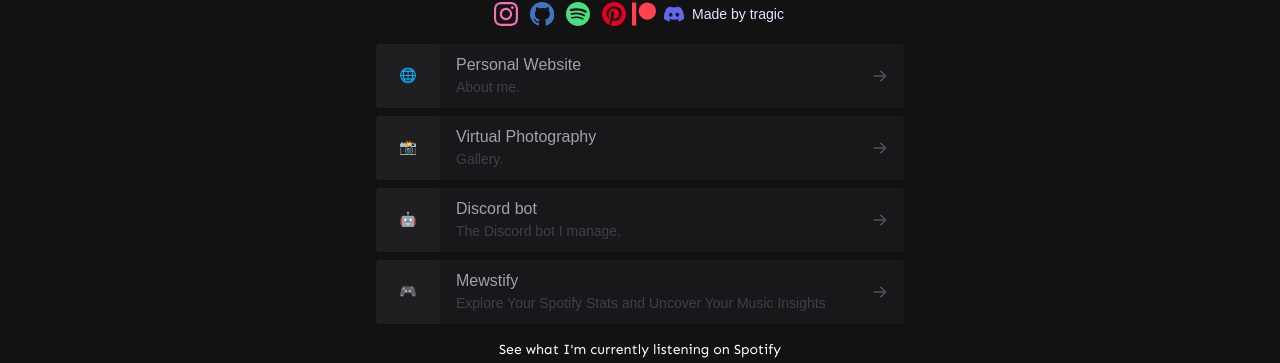
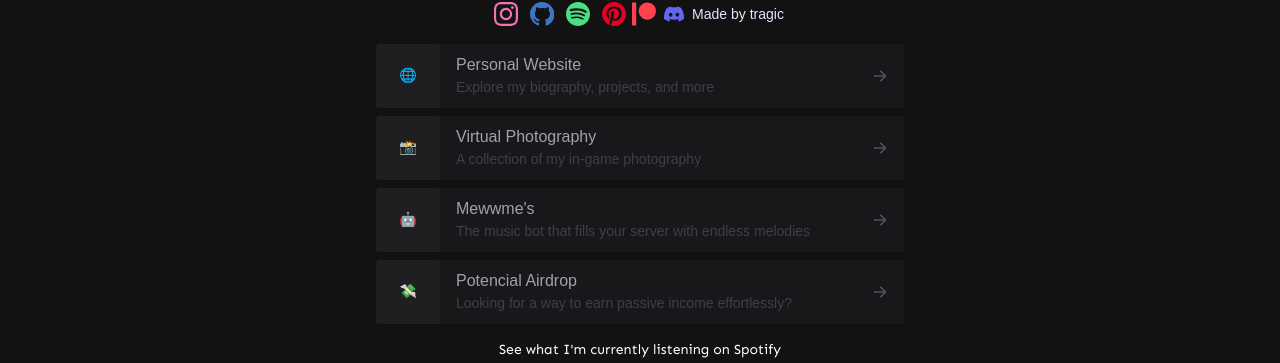
Before and after one commit to lrmn7/personal-bio, a Next.js app: page / in a window 1280 px wide. Shown: the part 426-789 px from the top of the page. Built offline with nearby package versions, Linux system fonts and the light colour scheme; no server answers.

Commit message:
Add and update descriptions for Virtual Photography and Personal Website sections in portfolio

```diff
--- a/next.config.js
+++ b/next.config.js
@@ -27,8 +27,8 @@ module.exports = {
         permanent: true,
       },
       {
-        source: '/mewstify',
-        destination: 'https://mewstify.vercel.app/',
+        source: '/airdrop',
+        destination: 'https://lrmn-airdrop.vercel.app/',
         permanent: true,
       },
       {
--- a/pages/index.tsx
+++ b/pages/index.tsx
@@ -207,7 +207,7 @@ export default function Home() {
                                       title="Nothing"
                                       className="xs:w-[220px] mt-1 w-[175px] truncate text-ellipsis whitespace-nowrap text-[14px] text-zinc-700 sm:w-[275px] md:w-[340px] lg:w-[400px]"
                                     >
-                                      About me.
+                                      Explore my biography, projects, and more
                                     </span>
                                   </div>
                                 </div>
@@ -251,7 +251,7 @@ export default function Home() {
                                       title="Web toolbox"
                                       className="xs:w-[220px] mt-1 w-[175px] truncate text-ellipsis whitespace-nowrap text-[14px] text-zinc-700 sm:w-[275px] md:w-[340px] lg:w-[400px]"
                                     >
-                                      Gallery.
+                                      A collection of my in-game photography
                                     </span>
                                   </div>
                                 </div>
@@ -289,13 +289,13 @@ export default function Home() {
                                       title="Nothing"
                                       className="text-ellipsis text-[16px] text-zinc-400"
                                     >
-                                      Discord bot
+                                      Mewwme&apos;s
                                     </span>
                                     <span
                                       title=""
                                       className="xs:w-[220px] mt-1 w-[175px] truncate text-ellipsis whitespace-nowrap text-[14px] text-zinc-700 sm:w-[275px] md:w-[340px] lg:w-[400px]"
                                     >
-                                      The Discord bot I manage.
+                                      The music bot that fills your server with endless melodies
                                     </span>
                                   </div>
                                 </div>
@@ -317,7 +317,7 @@ export default function Home() {
 
                         <div className="bg-animate group mb-1 w-full cursor-pointer rounded bg-gradient-to-r from-zinc-900 via-zinc-600 to-zinc-900 text-sm text-zinc-400 shadow transition-all">
                           <a
-                            href="/mewstify"
+                            href="/airdrop"
                             target="_blank"
                             rel="noopener noreferrer nofollow"
                             className="w-full transition-all sm:hover:opacity-70"
@@ -326,21 +326,20 @@ export default function Home() {
                               <span className="relative mt-2 flex w-full flex-row items-center justify-between rounded bg-zinc-900 text-sm leading-tight">
                                 <div className="flex items-center justify-center">
                                   <div className="flex h-16 w-16 items-center justify-center rounded bg-zinc-800 bg-opacity-50">
-                                    <span className=""> 🎮 </span>
+                                    <span className=""> 💸 </span>
                                   </div>
                                   <div className="mx-4 flex flex-col">
                                     <span
                                       title="Nothing"
                                       className="text-ellipsis text-[16px] text-zinc-400"
                                     >
-                                      Mewstify
+                                      Potencial Airdrop
                                     </span>
                                     <span
                                       title=""
                                       className="xs:w-[220px] mt-1 w-[175px] truncate text-ellipsis whitespace-nowrap text-[14px] text-zinc-700 sm:w-[275px] md:w-[340px] lg:w-[400px]"
                                     >
-                                      Explore Your Spotify Stats and Uncover
-                                      Your Music Insights
+                                      Looking for a way to earn passive income effortlessly?
                                     </span>
                                   </div>
                                 </div>
```
